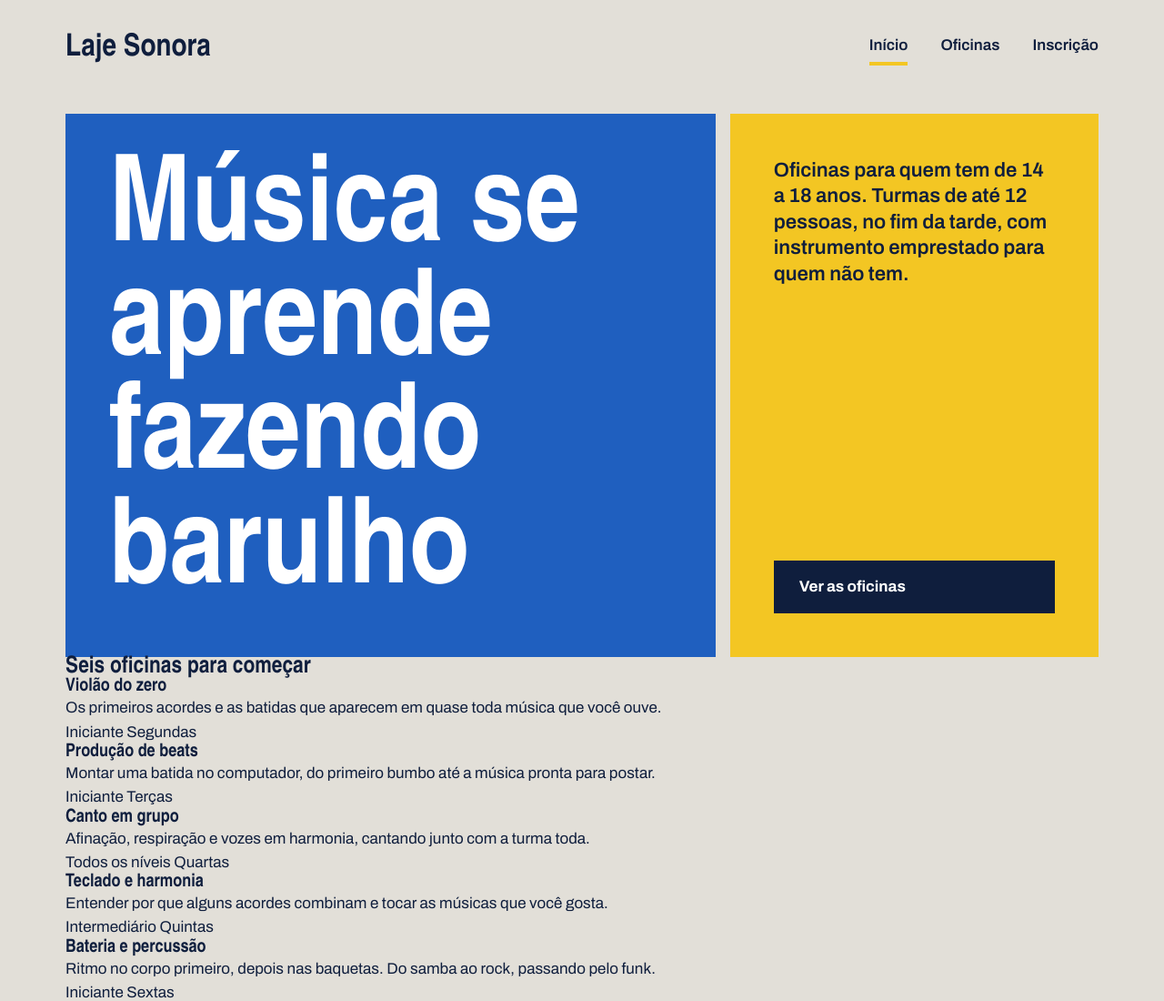
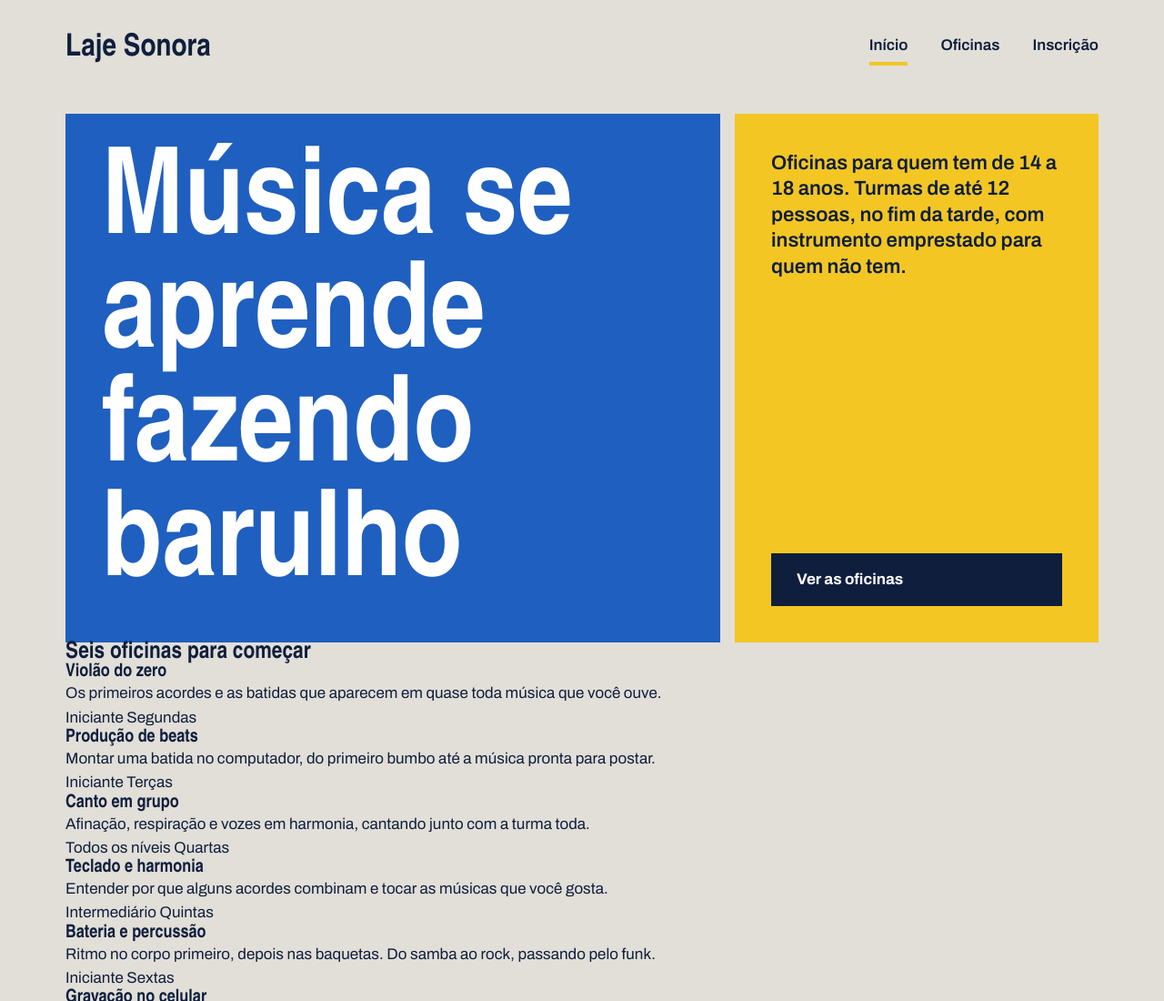
Before and after one commit to isabellaabreu1time/laje_sonora, a plain HTML site: page index.html in a window 1280 px wide. Shown: the top 1100 px of the page at 91% size. Drawn offline with Linux system fonts and the light colour scheme; a web font is replaced by a local one.

Commit message:
Cartazes do topo

```diff
--- a/index.css
+++ b/index.css
@@ -82,7 +82,7 @@ h1, h2, h3 {
 }
 
 .cartaz {
-  padding: 48px;
+  padding: 40px;
 }
 
 .cartaz-principal {
@@ -109,6 +109,7 @@ h1, h2, h3 {
   font-size: 22px;
   font-weight: 600;
   line-height: 1.3;
+  align-items: flex-start;
 }
 
 .botao {
```
